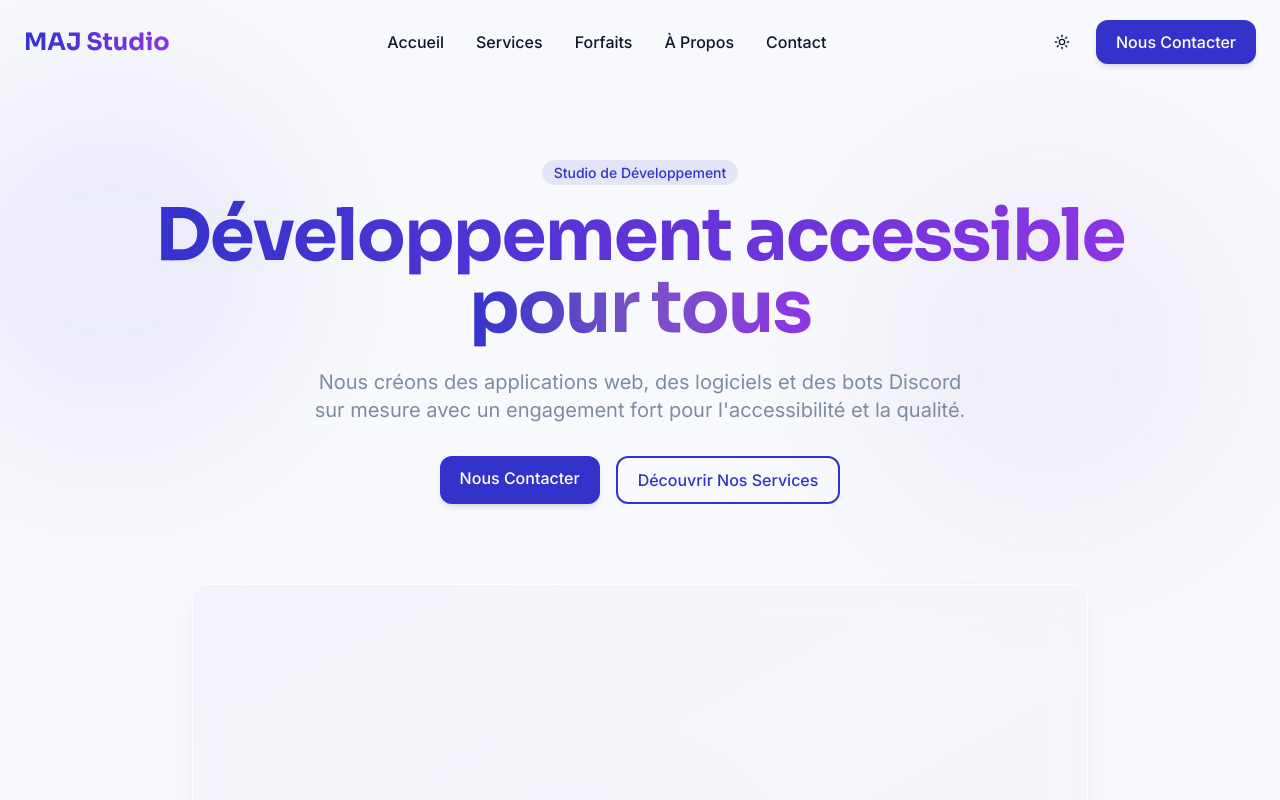
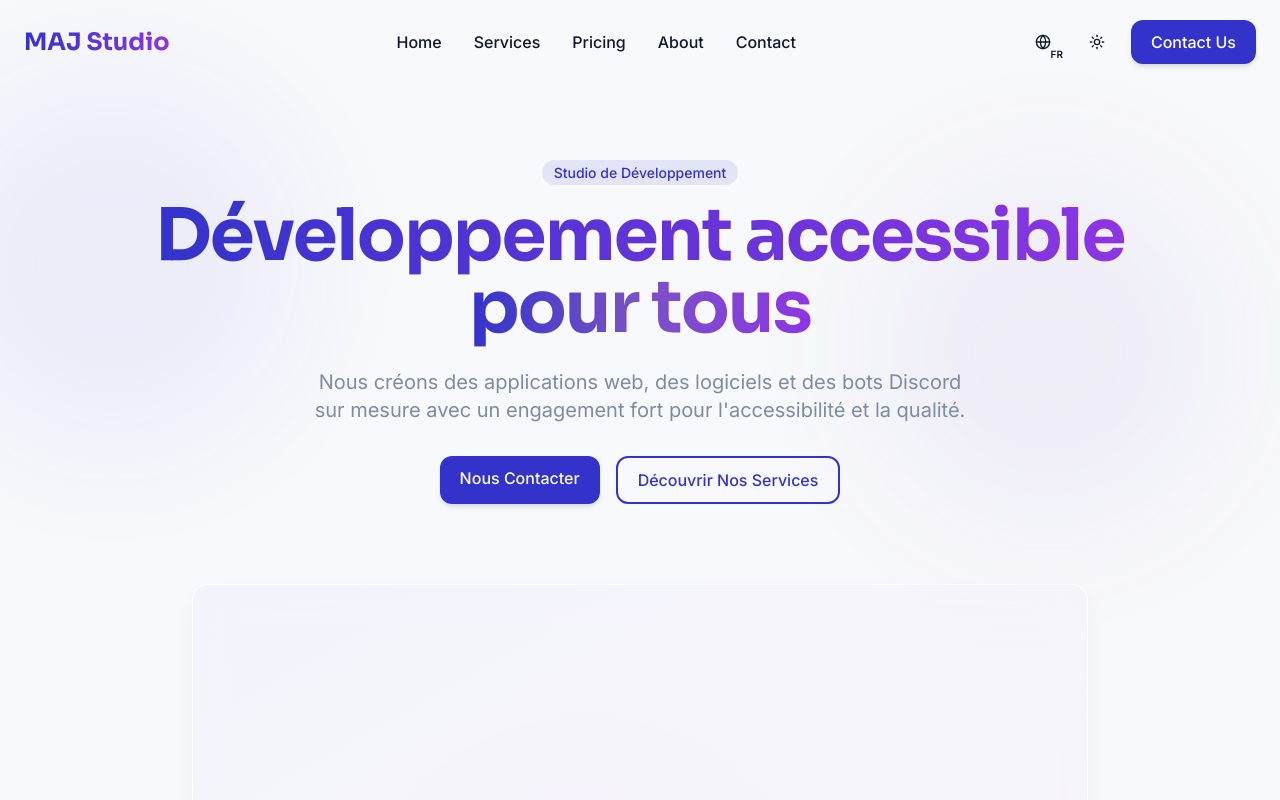
Before and after one commit to MaxenceLol2610/maj-studio-website, a React (Vite) app: page / in a window 1280 px wide. Shown: the top 800 px of the page. Built offline with nearby package versions, Linux system fonts and the light colour scheme.

Commit message:
Add website language support
Implement English as the primary language and French as a secondary language, including a language toggle. Also, modify the preloader to fade out.

```diff
--- a/src/App.tsx
+++ b/src/App.tsx
@@ -7,12 +7,14 @@ import { BrowserRouter, Routes, Route } from "react-router-dom";
 import Index from "./pages/Index";
 import NotFound from "./pages/NotFound";
 import { ThemeProvider } from "./providers/ThemeProvider";
+import { LanguageProvider } from "./providers/LanguageProvider";
 import PreLoader from "./components/PreLoader";
 
 const queryClient = new QueryClient();
 
 const App = () => (
   <ThemeProvider defaultTheme="light">
+    <LanguageProvider>
       <QueryClientProvider client={queryClient}>
         <TooltipProvider>
           <PreLoader />
@@ -27,6 +29,7 @@ const App = () => (
           </BrowserRouter>
         </TooltipProvider>
       </QueryClientProvider>
+    </LanguageProvider>
   </ThemeProvider>
 );
 
--- a/src/components/Footer.tsx
+++ b/src/components/Footer.tsx
@@ -1,8 +1,10 @@
 
 import React from 'react';
+import { useLanguage } from '@/providers/LanguageProvider';
 
 const Footer = () => {
   const currentYear = new Date().getFullYear();
+  const { t } = useLanguage();
 
   return (
     <footer className="bg-muted py-12">
@@ -15,43 +17,47 @@ const Footer = () => {
               </span>
             </a>
             <p className="text-muted-foreground mb-4">
-              Solutions de développement accessibles et modernes pour tous vos projets.
+              {t('language') === 'en'
+                ? 'Accessible and modern development solutions for all your projects.'
+                : 'Solutions de développement accessibles et modernes pour tous vos projets.'}
             </p>
           </div>
 
           <div>
-            <h4 className="font-sora font-semibold mb-4">Services</h4>
+            <h4 className="font-sora font-semibold mb-4">{t('nav.services')}</h4>
             <ul className="space-y-2">
-              <li><a href="#services" className="text-muted-foreground hover:text-primary">Développement Web</a></li>
-              <li><a href="#services" className="text-muted-foreground hover:text-primary">Logiciels</a></li>
-              <li><a href="#services" className="text-muted-foreground hover:text-primary">Bots Discord</a></li>
-              <li><a href="#services" className="text-muted-foreground hover:text-primary">Plugins Minecraft</a></li>
+              <li><a href="#services" className="text-muted-foreground hover:text-primary">{t('services.web.title')}</a></li>
+              <li><a href="#services" className="text-muted-foreground hover:text-primary">{t('services.software.title')}</a></li>
+              <li><a href="#services" className="text-muted-foreground hover:text-primary">{t('services.discord.title')}</a></li>
+              <li><a href="#services" className="text-muted-foreground hover:text-primary">{t('services.minecraft.title')}</a></li>
             </ul>
           </div>
 
           <div>
-            <h4 className="font-sora font-semibold mb-4">Forfaits</h4>
+            <h4 className="font-sora font-semibold mb-4">{t('nav.pricing')}</h4>
             <ul className="space-y-2">
-              <li><a href="#forfaits" className="text-muted-foreground hover:text-primary">Basic</a></li>
-              <li><a href="#forfaits" className="text-muted-foreground hover:text-primary">Standard</a></li>
-              <li><a href="#forfaits" className="text-muted-foreground hover:text-primary">Premium</a></li>
-              <li><a href="#forfaits" className="text-muted-foreground hover:text-primary">Entreprise</a></li>
+              <li><a href="#forfaits" className="text-muted-foreground hover:text-primary">{t('pricing.basic.title')}</a></li>
+              <li><a href="#forfaits" className="text-muted-foreground hover:text-primary">{t('pricing.standard.title')}</a></li>
+              <li><a href="#forfaits" className="text-muted-foreground hover:text-primary">{t('pricing.premium.title')}</a></li>
+              <li><a href="#forfaits" className="text-muted-foreground hover:text-primary">{t('pricing.enterprise.title')}</a></li>
             </ul>
           </div>
 
           <div>
-            <h4 className="font-sora font-semibold mb-4">Contacter</h4>
+            <h4 className="font-sora font-semibold mb-4">{t('nav.contact')}</h4>
             <ul className="space-y-2">
               <li><a href="#contact" className="text-muted-foreground hover:text-primary">Discord</a></li>
               <li><a href="#contact" className="text-muted-foreground hover:text-primary">Email</a></li>
-              <li><a href="#about" className="text-muted-foreground hover:text-primary">Notre Équipe</a></li>
+              <li><a href="#about" className="text-muted-foreground hover:text-primary">
+                {t('language') === 'en' ? 'Our Team' : 'Notre Équipe'}
+              </a></li>
             </ul>
           </div>
         </div>
 
         <div className="border-t border-border pt-8 text-center">
           <p className="text-muted-foreground">
-            © {currentYear} MAJ Studio. Tous droits réservés.
+            © {currentYear} MAJ Studio. {t('footer.rights')}
           </p>
         </div>
       </div>
--- /dev/null
+++ b/src/components/LanguageSwitcher.tsx
@@ -0,0 +1,30 @@
+
+import React from 'react';
+import { useLanguage } from '@/providers/LanguageProvider';
+import { Button } from '@/components/ui/button';
+import { Globe } from 'lucide-react';
+
+const LanguageSwitcher = () => {
+  const { language, setLanguage } = useLanguage();
+
+  const toggleLanguage = () => {
+    setLanguage(language === 'en' ? 'fr' : 'en');
+  };
+
+  return (
+    <Button
+      variant="ghost"
+      size="icon"
+      onClick={toggleLanguage}
+      className="relative"
+      aria-label={`Switch to ${language === 'en' ? 'French' : 'English'}`}
+    >
+      <Globe className="h-[1.2rem] w-[1.2rem]" />
+      <span className="absolute -bottom-0.5 right-0 text-[10px] font-semibold">
+        {language === 'en' ? 'FR' : 'EN'}
+      </span>
+    </Button>
+  );
+};
+
+export default LanguageSwitcher;
--- a/src/components/Navbar.tsx
+++ b/src/components/Navbar.tsx
@@ -2,10 +2,13 @@
 import React, { useState, useEffect } from 'react';
 import { Menu, X } from 'lucide-react';
 import { ThemeToggle } from './ThemeToggle';
+import LanguageSwitcher from './LanguageSwitcher';
+import { useLanguage } from '@/providers/LanguageProvider';
 
 const Navbar = () => {
   const [mobileMenuOpen, setMobileMenuOpen] = useState(false);
   const [scrolled, setScrolled] = useState(false);
+  const { t } = useLanguage();
 
   useEffect(() => {
     const handleScroll = () => {
@@ -44,20 +47,22 @@ const Navbar = () => {
 
         {/* Desktop Navigation */}
         <nav className="hidden md:flex items-center space-x-8">
-          <a href="#accueil" className="link-underline font-medium">Accueil</a>
-          <a href="#services" className="link-underline font-medium">Services</a>
-          <a href="#forfaits" className="link-underline font-medium">Forfaits</a>
-          <a href="#about" className="link-underline font-medium">À Propos</a>
-          <a href="#contact" className="link-underline font-medium">Contact</a>
+          <a href="#accueil" className="link-underline font-medium">{t('nav.home')}</a>
+          <a href="#services" className="link-underline font-medium">{t('nav.services')}</a>
+          <a href="#forfaits" className="link-underline font-medium">{t('nav.pricing')}</a>
+          <a href="#about" className="link-underline font-medium">{t('nav.about')}</a>
+          <a href="#contact" className="link-underline font-medium">{t('nav.contact')}</a>
         </nav>
 
         <div className="hidden md:flex items-center space-x-4">
+          <LanguageSwitcher />
           <ThemeToggle />
-          <a href="#contact" className="btn-primary">Nous Contacter</a>
+          <a href="#contact" className="btn-primary">{t('nav.contact-us')}</a>
         </div>
 
         {/* Mobile Navigation Toggle */}
         <div className="md:hidden flex items-center space-x-4">
+          <LanguageSwitcher />
           <ThemeToggle />
           <button
             className="text-foreground focus:outline-none"
@@ -78,42 +83,42 @@ const Navbar = () => {
               className="font-medium py-2"
               onClick={() => setMobileMenuOpen(false)}
             >
-              Accueil
+              {t('nav.home')}
             </a>
             <a
               href="#services"
               className="font-medium py-2"
               onClick={() => setMobileMenuOpen(false)}
             >
-              Services
+              {t('nav.services')}
             </a>
             <a
               href="#forfaits"
               className="font-medium py-2"
               onClick={() => setMobileMenuOpen(false)}
             >
-              Forfaits
+              {t('nav.pricing')}
             </a>
             <a
               href="#about"
               className="font-medium py-2"
               onClick={() => setMobileMenuOpen(false)}
             >
-              À Propos
+              {t('nav.about')}
             </a>
             <a
               href="#contact"
               className="font-medium py-2"
               onClick={() => setMobileMenuOpen(false)}
             >
-              Contact
+              {t('nav.contact')}
             </a>
             <a
               href="#contact"
               className="btn-primary w-full text-center"
               onClick={() => setMobileMenuOpen(false)}
             >
-              Nous Contacter
+              {t('nav.contact-us')}
             </a>
           </nav>
         </div>
--- a/src/components/PreLoader.tsx
+++ b/src/components/PreLoader.tsx
@@ -5,15 +5,24 @@ import { useTheme } from '@/providers/ThemeProvider';
 
 const PreLoader = () => {
   const [loading, setLoading] = useState(true);
+  const [fadeOut, setFadeOut] = useState(false);
   const { theme } = useTheme();
 
   useEffect(() => {
-    // Simulate loading time
-    const timer = setTimeout(() => {
+    // Start fade out after 1.2 seconds
+    const fadeTimer = setTimeout(() => {
+      setFadeOut(true);
+    }, 1200);
+
+    // Remove completely after fade animation completes
+    const loadTimer = setTimeout(() => {
       setLoading(false);
-    }, 1500);
+    }, 1700); // 1200ms + 500ms for fade animation
 
-    return () => clearTimeout(timer);
+    return () => {
+      clearTimeout(fadeTimer);
+      clearTimeout(loadTimer);
+    };
   }, []);
 
   if (!loading) return null;
@@ -21,19 +30,19 @@ const PreLoader = () => {
   return (
     <div
       className={`fixed inset-0 z-50 flex items-center justify-center transition-opacity duration-500 ${
-        loading ? 'opacity-100' : 'opacity-0 pointer-events-none'
+        fadeOut ? 'opacity-0 pointer-events-none' : 'opacity-100'
       } ${theme === 'dark' ? 'bg-background' : 'bg-background'}`}
     >
       <div className="relative flex flex-col items-center">
         <LoaderCircle
-          className="w-16 h-16 text-primary animate-spin"
+          className="w-16 h-16 text-primary animate-spin preloader-pulse"
           strokeWidth={1.5}
         />
         <div className="mt-6 text-2xl font-sora font-semibold bg-clip-text text-transparent bg-gradient-to-r from-primary to-accent">
           Maj Studio
         </div>
         <div className="mt-2 text-sm text-muted-foreground">
-          Chargement en cours...
+          Loading...
         </div>
       </div>
     </div>
--- /dev/null
+++ b/src/providers/LanguageProvider.tsx
@@ -0,0 +1,152 @@
+
+import React, { createContext, useContext, useState, ReactNode } from 'react';
+
+type Language = 'en' | 'fr';
+
+interface LanguageContextType {
+  language: Language;
+  setLanguage: (language: Language) => void;
+  t: (key: string) => string;
+}
+
+const LanguageContext = createContext<LanguageContextType | undefined>(undefined);
+
+// Translation dictionary
+const translations: Record<Language, Record<string, string>> = {
+  en: {
+    // Navigation
+    'nav.home': 'Home',
+    'nav.services': 'Services',
+    'nav.pricing': 'Pricing',
+    'nav.about': 'About',
+    'nav.contact': 'Contact',
+    'nav.contact-us': 'Contact Us',
+
+    // Hero
+    'hero.title': 'Transforming Ideas into Digital Reality',
+    'hero.subtitle': 'We create custom web applications, software, Discord bots, and Minecraft plugins that bring your vision to life.',
+    'hero.cta': 'Our Services',
+    'hero.secondary-cta': 'Contact Us',
+
+    // Services
+    'services.title': 'Our Services',
+    'services.subtitle': 'Discover the range of solutions we offer to meet your digital needs.',
+    'services.web.title': 'Web Development',
+    'services.web.description': 'Custom websites and web applications designed for performance and user experience.',
+    'services.software.title': 'Software',
+    'services.software.description': 'Tailored software solutions to streamline your business processes.',
+    'services.discord.title': 'Discord Bots',
+    'services.discord.description': 'Custom bots to enhance your Discord server and engage your community.',
+    'services.minecraft.title': 'Minecraft Plugins',
+    'services.minecraft.description': 'Custom plugins to enhance your Minecraft server and provide unique features.',
+
+    // Pricing
+    'pricing.title': 'Our Pricing',
+    'pricing.subtitle': 'Transparent pricing options to meet your budget and needs.',
+    'pricing.basic.title': 'Basic',
+    'pricing.standard.title': 'Standard',
+    'pricing.premium.title': 'Premium',
+    'pricing.enterprise.title': 'Enterprise',
+    'pricing.from': 'From',
+    'pricing.contact': 'Contact Us',
+    'pricing.select': 'Select Plan',
+
+    // About
+    'about.title': 'About Us',
+    'about.subtitle': 'Learn more about our team and our approach to digital development.',
+
+    // Contact
+    'contact.title': 'Contact Us',
+    'contact.subtitle': 'Have a project in mind? Get in touch with us today.',
+    'contact.name': 'Full Name',
+    'contact.email': 'Email Address',
+    'contact.message': 'Your Message',
+    'contact.submit': 'Send Message',
+
+    // Footer
+    'footer.rights': 'All rights reserved.',
+
+    // Preloader
+    'preloader.loading': 'Loading...',
+  },
+  fr: {
+    // Navigation
+    'nav.home': 'Accueil',
+    'nav.services': 'Services',
+    'nav.pricing': 'Forfaits',
+    'nav.about': 'À Propos',
+    'nav.contact': 'Contact',
+    'nav.contact-us': 'Nous Contacter',
+
+    // Hero
+    'hero.title': 'Transformez vos idées en réalité numérique',
+    'hero.subtitle': 'Nous créons des applications web, des logiciels, des bots Discord et des plugins Minecraft sur mesure qui donnent vie à votre vision.',
+    'hero.cta': 'Nos Services',
+    'hero.secondary-cta': 'Nous Contacter',
+
+    // Services
+    'services.title': 'Nos Services',
+    'services.subtitle': 'Découvrez la gamme de solutions que nous proposons pour répondre à vos besoins numériques.',
+    'services.web.title': 'Développement Web',
+    'services.web.description': 'Sites web et applications web sur mesure conçus pour la performance et l\'expérience utilisateur.',
+    'services.software.title': 'Logiciels',
+    'services.software.description': 'Solutions logicielles sur mesure pour simplifier vos processus d\'entreprise.',
+    'services.discord.title': 'Bots Discord',
+    'services.discord.description': 'Bots personnalisés pour améliorer votre serveur Discord et engager votre communauté.',
+    'services.minecraft.title': 'Plugins Minecraft',
+    'services.minecraft.description': 'Plugins personnalisés pour améliorer votre serveur Minecraft et offrir des fonctionnalités uniques.',
+
+    // Pricing
+    'pricing.title': 'Nos Forfaits',
+    'pricing.subtitle': 'Options de tarification transparentes pour répondre à votre budget et à vos besoins.',
+    'pricing.basic.title': 'Basic',
+    'pricing.standard.title': 'Standard',
+    'pricing.premium.title': 'Premium',
+    'pricing.enterprise.title': 'Enterprise',
+    'pricing.from': 'À partir de',
+    'pricing.contact': 'Nous Contacter',
+    'pricing.select': 'Sélectionner',
+
+    // About
+    'about.title': 'À Propos',
+    'about.subtitle': 'En savoir plus sur notre équipe et notre approche du développement numérique.',
+
+    // Contact
+    'contact.title': 'Contactez-Nous',
+    'contact.subtitle': 'Vous avez un projet en tête ? Contactez-nous dès aujourd\'hui.',
+    'contact.name': 'Nom Complet',
+    'contact.email': 'Adresse Email',
+    'contact.message': 'Votre Message',
+    'contact.submit': 'Envoyer le Message',
+
+    // Footer
+    'footer.rights': 'Tous droits réservés.',
+
+    // Preloader
+    'preloader.loading': 'Chargement en cours...',
+  }
+};
+
+export const LanguageProvider: React.FC<{children: ReactNode}> = ({ children }) => {
+  const [language, setLanguage] = useState<Language>('en'); // Default to English
+
+  // Translation function
+  const t = (key: string): string => {
+    return translations[language][key] || key;
+  };
+
+  return (
+    <LanguageContext.Provider value={{ language, setLanguage, t }}>
+      {children}
+    </LanguageContext.Provider>
+  );
+};
+
+// Hook to use the language context
+export const useLanguage = (): LanguageContextType => {
+  const context = useContext(LanguageContext);
+  if (!context) {
+    throw new Error('useLanguage must be used within a LanguageProvider');
+  }
+  return context;
+};
```
Lines whose indentation alone changed are shown as unchanged.
